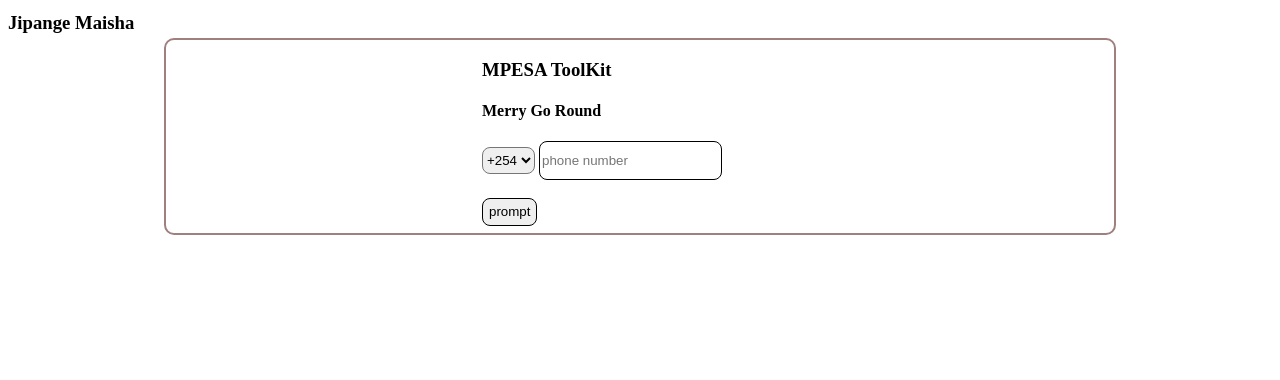
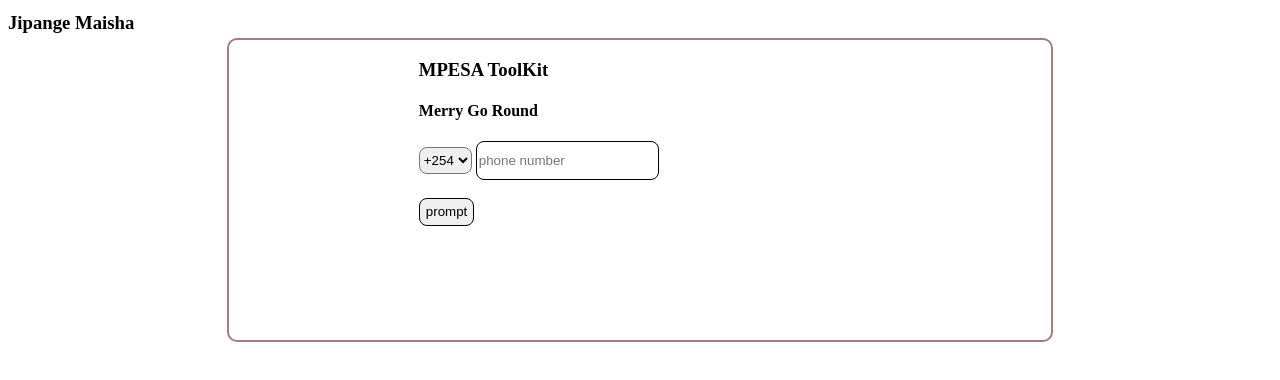
Before and after one commit to MudanyiJavan/mpesa_stkpush_payment_kimstoneproject, a website: page view/app.html in a window 1280 px wide. Drawn offline with Linux system fonts and the light colour scheme.

Commit message:
css changes

```diff
--- a/view/app.css
+++ b/view/app.css
@@ -15,8 +15,8 @@
     width: 50%;
     border: 2px solid rgb(160, 127, 127);
     border-radius: 10px;
-    padding-left: 25%;
-    padding-bottom: 20px;
+    padding-left: 15%;
+    padding-bottom: 10%;
 }
 .payment input{
     height: 20%;
```
